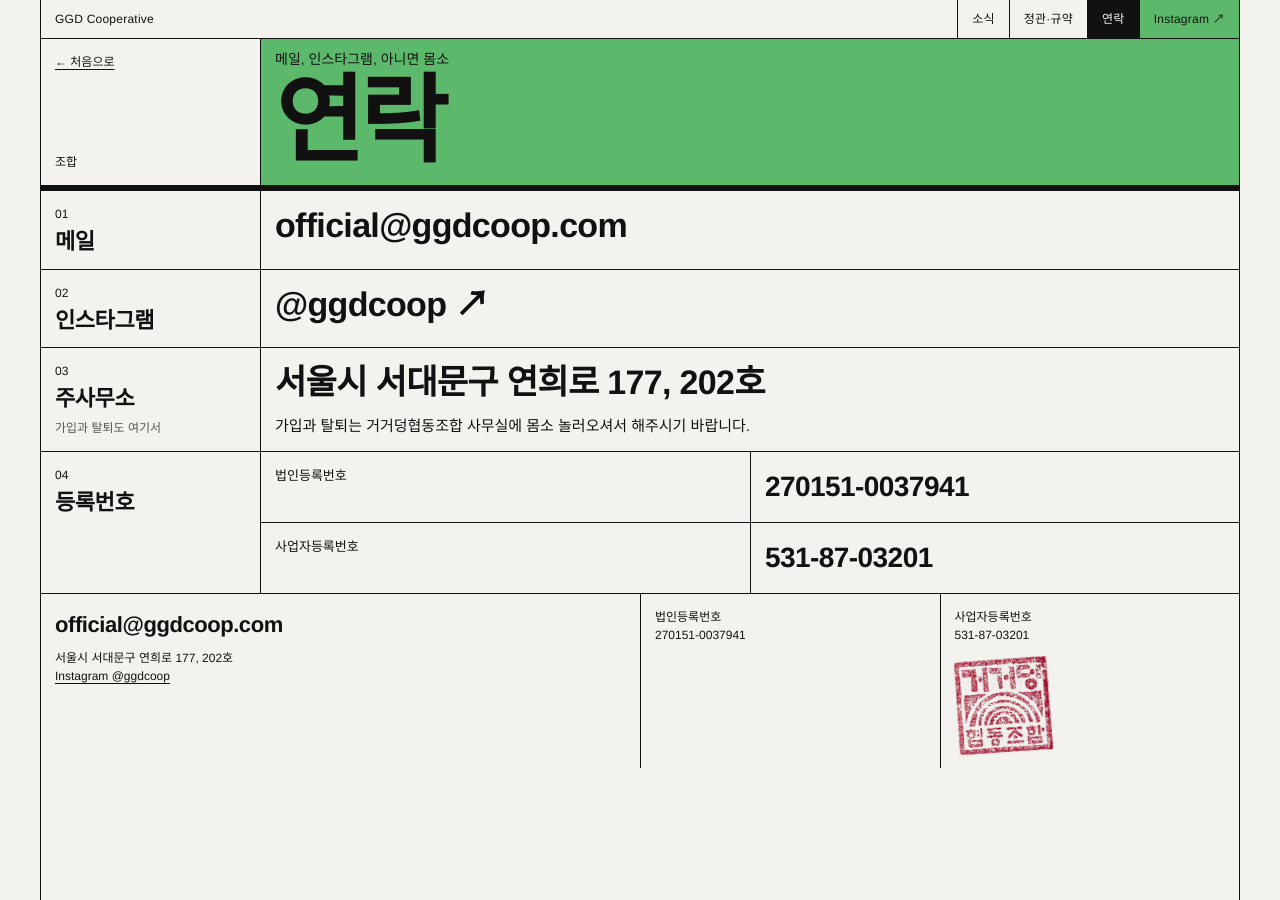
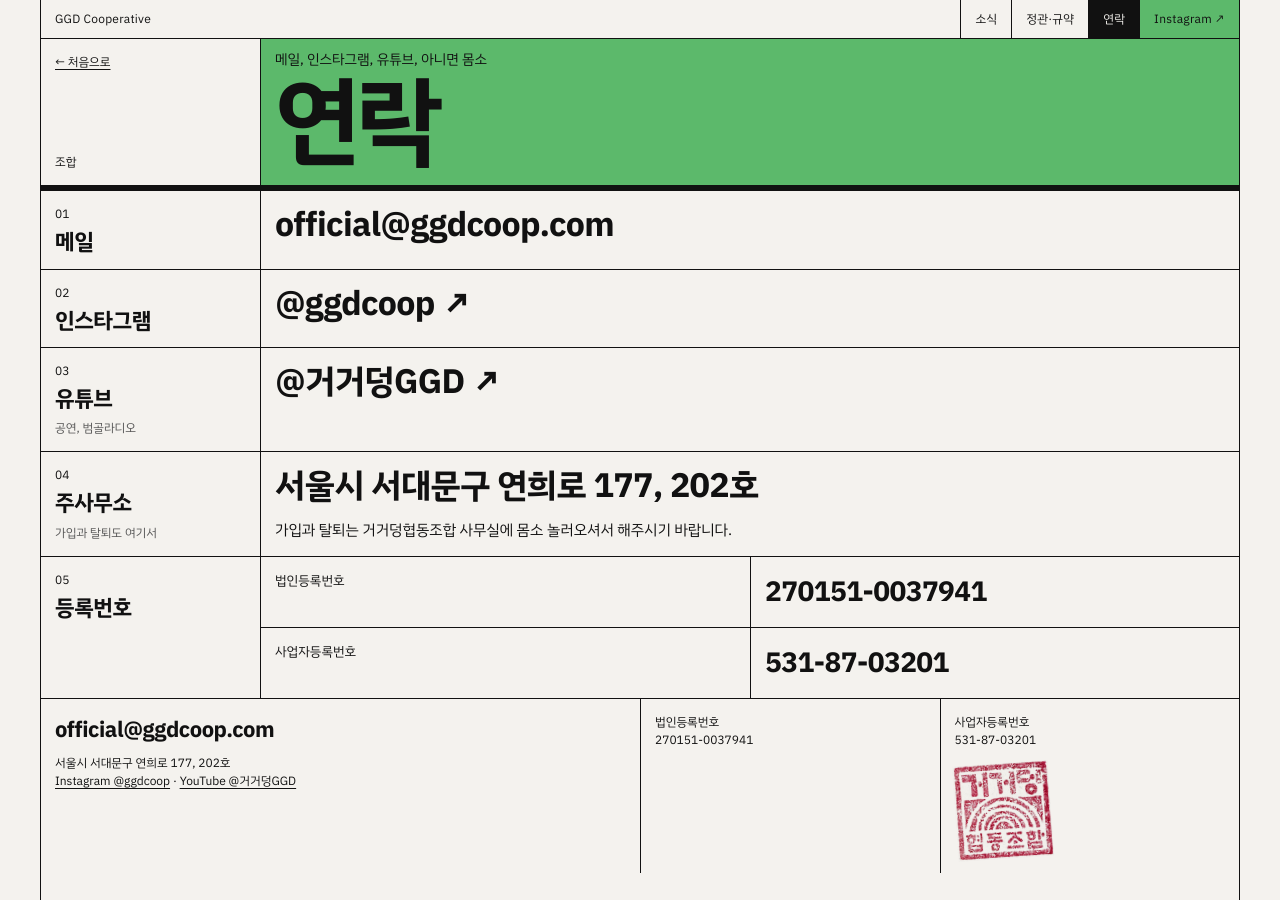
Before and after one commit to uljin/ggd, a Jekyll site: the page built from contact/index.html, in a window 1280 px wide. Built offline with Jekyll 4.4.1, drawn with Linux system fonts in a browser that asks for light colours.

Commit message:
Use IBM Plex Sans KR site-wide; add YouTube links
- 폰트를 IBM Plex Sans KR 하나로 (Regular/Bold, 레포에 직접 포함, OFL)
- 유튜브 @거거덩GGD: 푸터, 연락 페이지, 들어볼거거덩 라디오 목록 끝
- 관리자 기본 정보에 유튜브 주소 칸 추가

Co-Authored-By: Claude Opus 5.5 <noreply@anthropic.com>
Claude-Session: https://claude.ai/code/session_018txGeE5otTJxqLwUtd8ng6

```diff
--- a/_data/site.yml
+++ b/_data/site.yml
@@ -9,6 +9,7 @@ welcome: 누구나 Welcome
 email: official@ggdcoop.com
 address: 서울시 서대문구 연희로 177, 202호
 instagram: https://www.instagram.com/ggdcoop/
+youtube: https://www.youtube.com/@%EA%B1%B0%EA%B1%B0%EB%8D%A9GGD
 corp_no: 270151-0037941
 biz_no: 531-87-03201
 join_text: 가입과 탈퇴는 거거덩협동조합 사무실에 몸소 놀러오셔서 해주시기 바랍니다.
--- a/_layouts/base.html
+++ b/_layouts/base.html
@@ -34,7 +34,7 @@
   <div>
     <a class="big" href="mailto:{{ s.email }}">{{ s.email }}</a>
     {{ s.address }}<br>
-    <a href="{{ s.instagram }}">Instagram @ggdcoop</a>
+    <a href="{{ s.instagram }}">Instagram @ggdcoop</a> · <a href="{{ s.youtube }}">YouTube @거거덩GGD</a>
   </div>
   <div>법인등록번호<br>{{ s.corp_no }}</div>
   <div>사업자등록번호<br>{{ s.biz_no }}<a class="stamp" href="{{ '/' | relative_url }}"><img src="{{ '/images/ggd_stamp_paper.JPG' | relative_url }}" alt="거거덩 협동조합 도장" width="96"></a></div>
--- a/contact/index.html
+++ b/contact/index.html
@@ -2,7 +2,7 @@
 layout: base
 title: 연락
 heading: 연락
-sub: 메일, 인스타그램, 아니면 몸소
+sub: 메일, 인스타그램, 유튜브, 아니면 몸소
 crumb: 조합
 nav: contact
 plane: true
@@ -23,7 +23,14 @@ plane: true
 </section>
 
 <section>
-  <header><span class="no">03</span><h2>주사무소</h2><p>가입과 탈퇴도 여기서</p></header>
+  <header><span class="no">03</span><h2>유튜브</h2><p>공연, 범골라디오</p></header>
+  <div class="body prose">
+    <p class="big-line"><a href="{{ s.youtube }}">@거거덩GGD ↗</a></p>
+  </div>
+</section>
+
+<section>
+  <header><span class="no">04</span><h2>주사무소</h2><p>가입과 탈퇴도 여기서</p></header>
   <div class="body prose">
     <p class="big-line">{{ s.address }}</p>
     <p>{{ s.join_text }}</p>
@@ -31,7 +38,7 @@ plane: true
 </section>
 
 <section>
-  <header><span class="no">04</span><h2>등록번호</h2></header>
+  <header><span class="no">05</span><h2>등록번호</h2></header>
   <ul class="roles body">
     <li><span class="role">법인등록번호</span><span>{{ s.corp_no }}</span></li>
     <li><span class="role">사업자등록번호</span><span>{{ s.biz_no }}</span></li>
--- a/listen_to_ggd/listen_to_ggd.html
+++ b/listen_to_ggd/listen_to_ggd.html
@@ -14,5 +14,6 @@ data: listen
     {% for r in site.data.radio %}
     <li><a href="{{ r.link }}"><span class="n">#{{ forloop.index }}</span><span>{{ r.title }}</span><span class="meta">{{ r.date | date: "%Y.%m.%d" }} ▶</span></a></li>
     {% endfor %}
+    <li><a href="{{ site.data.site.youtube }}"><span class="n">▶</span><span>유튜브에서 더 보고 듣기 · @거거덩GGD</span><span class="meta">↗</span></a></li>
   </ol>
 </section>
--- a/style.css
+++ b/style.css
@@ -1,4 +1,16 @@
 /* GGD Cooperative — 선과 면 */
+@font-face {
+  font-family: "IBM Plex Sans KR";
+  src: url("fonts/IBMPlexSansKR-Regular.woff2") format("woff2");
+  font-weight: 400;
+  font-display: swap;
+}
+@font-face {
+  font-family: "IBM Plex Sans KR";
+  src: url("fonts/IBMPlexSansKR-Bold.woff2") format("woff2");
+  font-weight: 700;
+  font-display: swap;
+}
 :root {
   --ink: #111;
   --paper: #f4f2ee;
@@ -11,7 +23,7 @@
 * { box-sizing: border-box; margin: 0; padding: 0; }
 html { background: var(--paper); color: var(--ink); }
 body {
-  font-family: "Helvetica Neue", Helvetica, Arial, "Apple SD Gothic Neo", "Noto Sans KR", sans-serif;
+  font-family: "IBM Plex Sans KR", sans-serif;
   font-size: 15px;
   line-height: 1.5;
   word-break: keep-all;
```
Also changed, not shown: .pages.yml, fonts/IBMPlexSansKR-Bold.woff2 (added), fonts/IBMPlexSansKR-Regular.woff2 (added), fonts/LICENSE-IBM-Plex.txt (added).
